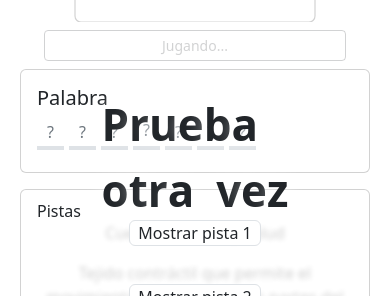
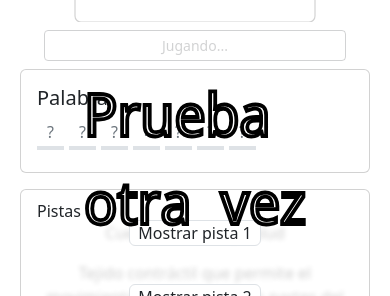
Before and after one commit to daniel-ldg/hangman, a React (Vite) app: page / in a window 390 px wide. Shown: the part 226-522 px from the top of the page. Built offline with nearby package versions, Linux system fonts and the light colour scheme.

Commit message:
cambios en overlay de frases
se cambia el fuente que se usa
se hacen los textos mas grandes en general (el tamaño es responsivo)
se arregla un bug donde la ultima letra hacia un wrap si el texto era
muy largo
se ajusta el tamaño de la animación Lottie

```diff
--- a/src/components/overlays/TextAnimation.module.css
+++ b/src/components/overlays/TextAnimation.module.css
@@ -1,3 +1,5 @@
+@import url("https://fonts.googleapis.com/css2?family=Noto+Sans+Display:wght@900");
+
 .outerContainer {
 	position: relative;
 	width: 100vw;
@@ -8,6 +10,10 @@
 	margin: auto;
 }
 
+.outerContainer svg {
+	scale: 1.5;
+}
+
 .innerContainer {
 	position: absolute;
 	left: 50%;
@@ -15,8 +21,14 @@
 	transform: translate(-50%, -50%);
 }
 
+.charContainer {
+	white-space: nowrap;
+}
+
 .char {
 	display: inline-block;
-	font-weight: 900;
-	text-shadow: 0 0 20px #ffffff;
+	font-family: "Noto Sans Display", sans-serif;
+	-webkit-text-stroke-width: 3.8px;
+	-webkit-text-stroke-color: #000000;
+	-webkit-text-fill-color: #ffffff;
 }
--- a/src/components/overlays/TextAnimation.tsx
+++ b/src/components/overlays/TextAnimation.tsx
@@ -31,7 +31,7 @@ const textAnimations: Variants = {
 		transition: {
 			delay: i * 0.05,
 			opacity: { duration: 0.5 },
-			y: { type: "spring", stiffness: 300, damping: 10, duration: 2 },
+			y: { type: "spring", stiffness: 300, damping: 8, duration: 2 },
 		},
 	}),
 };
@@ -39,7 +39,7 @@ const textAnimations: Variants = {
 const TextAnimation = ({ show, text, lottieData }: IProps) => {
 	const [isLottieVisible, setIsLottieVisible] = useState(false);
 	const isMobile = useIsMobile();
-	const fontSize = (isMobile ? 90 : 50) / text.reduce((prev, curr) => Math.max(prev, curr.length), 0);
+	const fontSize = (isMobile ? 120 : 70) / text.reduce((prev, curr) => Math.max(prev, curr.length), 0);
 
 	useEffect(() => (show ? setIsLottieVisible(true) : undefined), [show]);
 	return (
@@ -50,7 +50,7 @@ const TextAnimation = ({ show, text, lottieData }: IProps) => {
 			animate={show ? "shown" : "hidden"}>
 			<div className={clases.innerContainer}>
 				{text.map((phrase, i) => (
-					<div key={i}>
+					<div key={i} className={clases.charContainer}>
 						{phrase.split("").map((char, j, arr) => (
 							<motion.span
 								key={j}
@@ -70,7 +70,7 @@ const TextAnimation = ({ show, text, lottieData }: IProps) => {
 					autoplay: false,
 					animationData: lottieData,
 					rendererSettings: {
-						preserveAspectRatio: "xMidYMid slice",
+						preserveAspectRatio: "xMidYMid meet",
 					},
 				}}
 				isStopped={!show}
```
